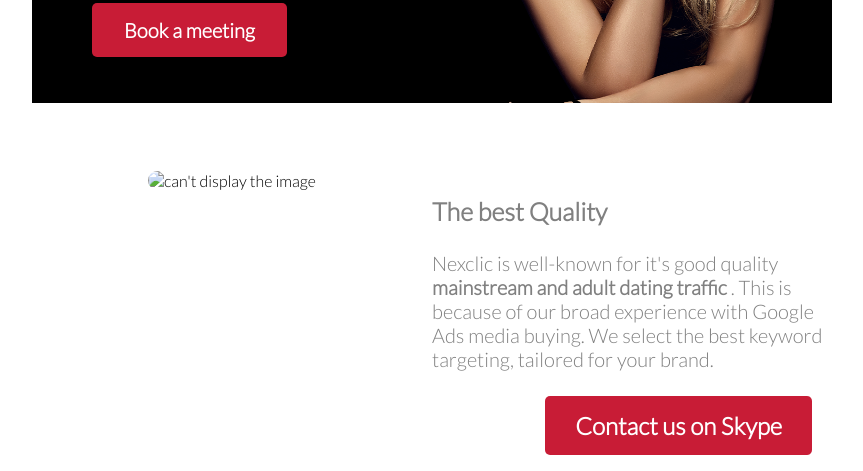
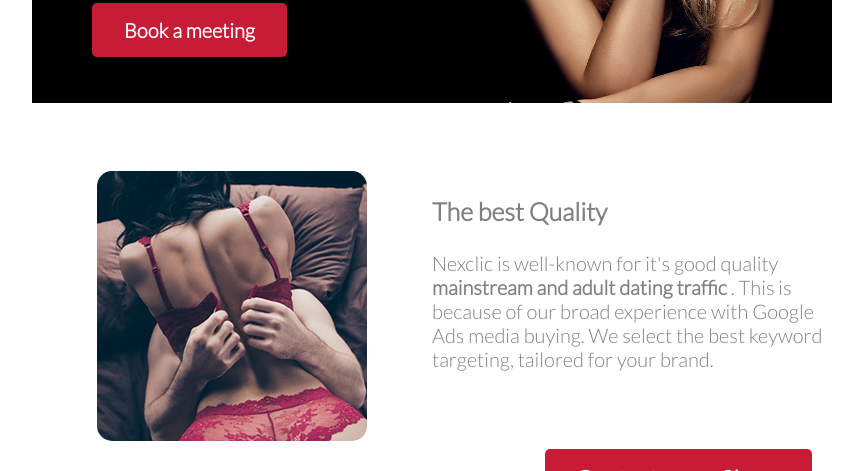
Before and after one commit to Zakaria-Bhaibi/Personal-Project, a plain HTML site: page Mail Design/Mail.html in a window 1280 px wide. Shown: the part 329-800 px from the top of the page, without its empty margins (208-1071 px from the left). Drawn offline with Linux system fonts and the light colour scheme.

Commit message:
Update Mail.html

```diff
--- a/Mail Design/Mail.html
+++ b/Mail Design/Mail.html
@@ -39,7 +39,7 @@
     </header>
     <div class="container">
         <div class="img-txt">
-            <img src="Images/img66.png" alt="can't display the image">
+            <img src="Images/img6.png" alt="can't display the image">
             <div class="txt1">
                 <h3>The best Quality</h3>
                 <p>Nexclic is well-known for it's good
```
